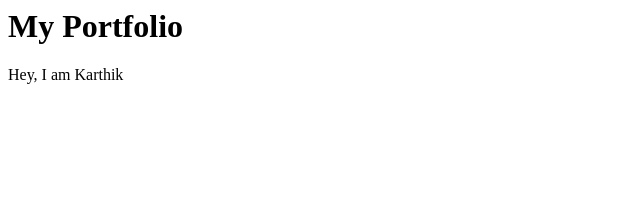
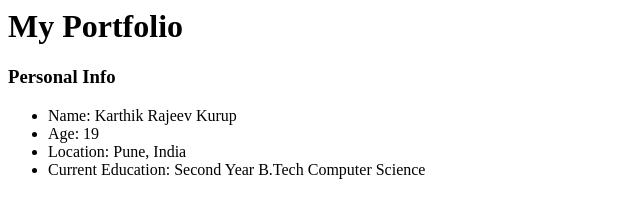
Before and after one commit to Karthik-kurup/My_Portfolio, a plain HTML site: page index.html in a window 1280 px wide. Shown: the whole page, without its empty margins (0-640 px from the left). Drawn offline with Linux system fonts and the light colour scheme.

Commit message:
Info section added

```diff
--- a/index.html
+++ b/index.html
@@ -1,2 +1,8 @@
 <h1>My Portfolio</h1>
-<p>Hey, I am Karthik</p>
+<h3>Personal Info</h3>
+<ul>
+    <li>Name: Karthik Rajeev Kurup</li>
+    <li>Age: 19</li>
+    <li>Location: Pune, India</li>
+    <li>Current Education: Second Year B.Tech Computer Science</li>
+</ul>
```
